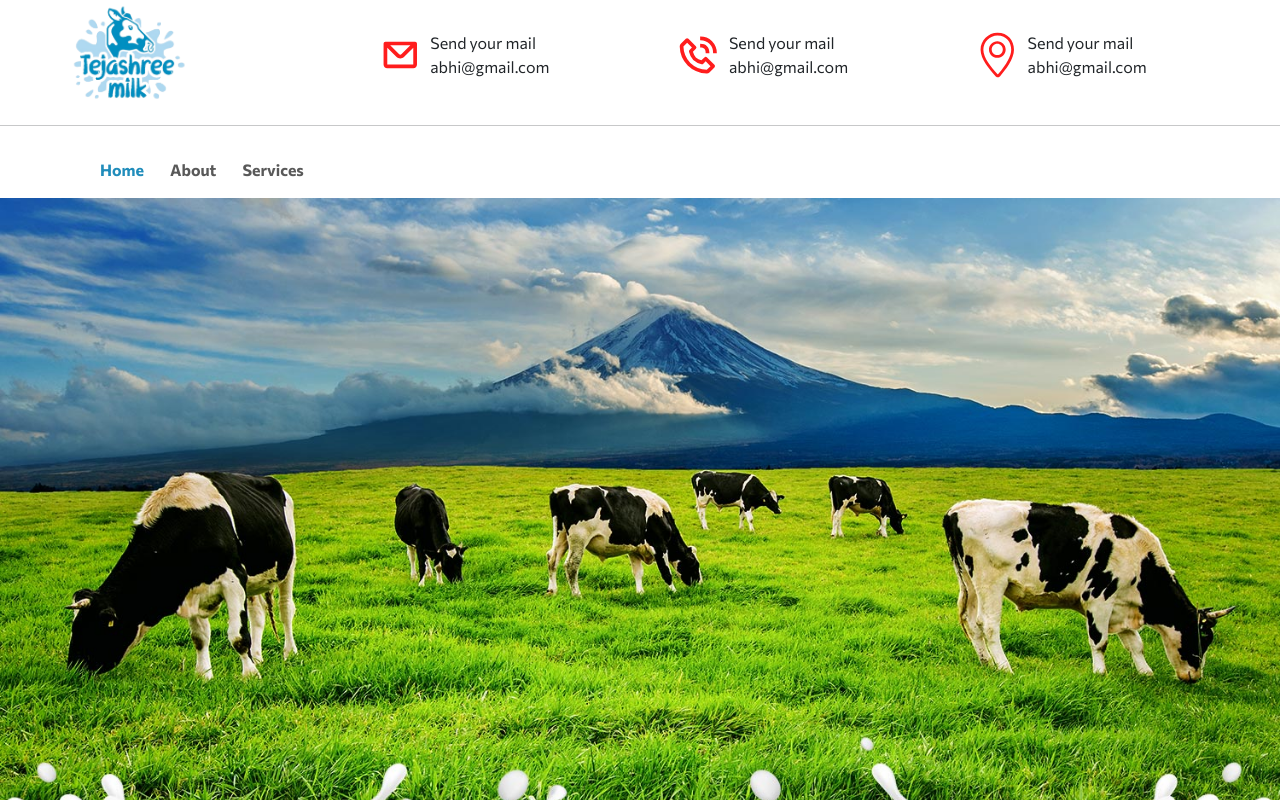
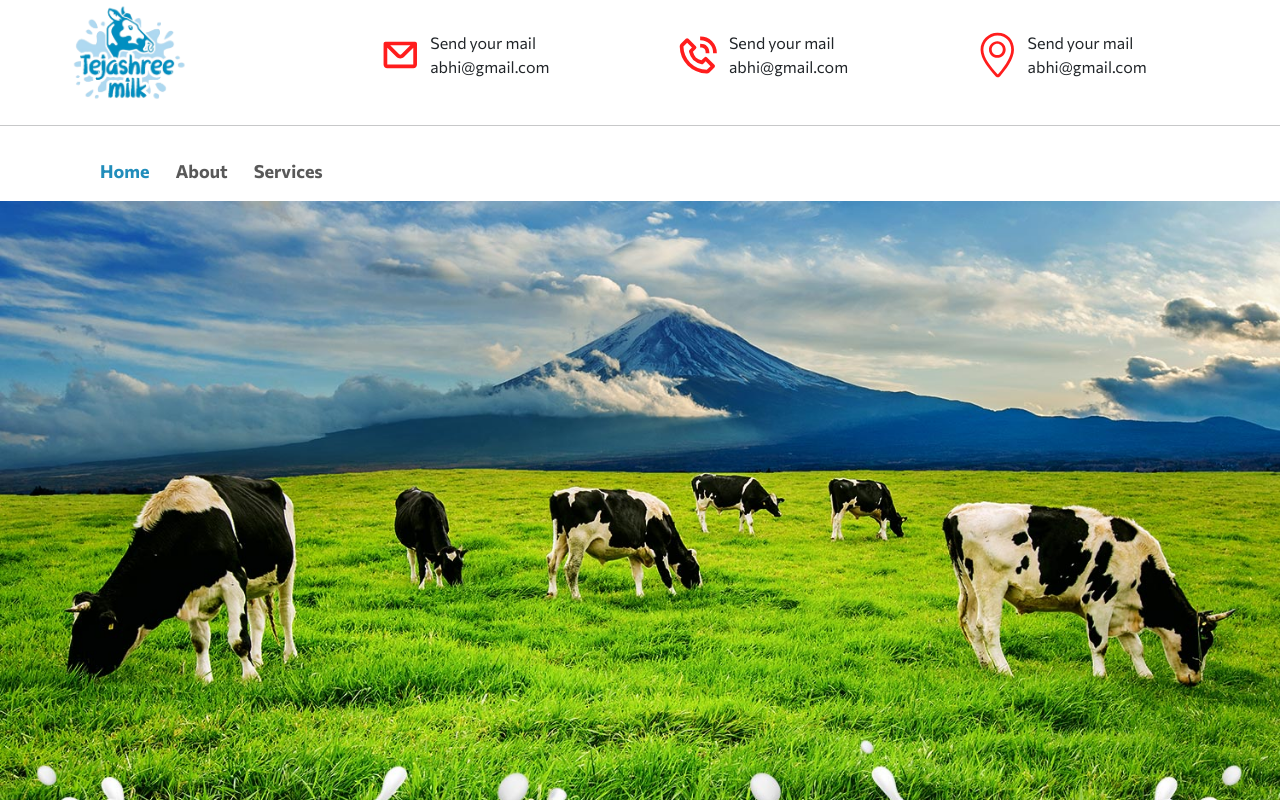
Before and after one commit to shekhar71297/Tejashreemilk, a React (Create React App) app: page / in a window 1280 px wide. Shown: the top 800 px of the page. Built offline with nearby package versions, Linux system fonts and the light colour scheme.

Commit message:
changes in navigation bar

```diff
--- a/src/common/NavBar/nav.css
+++ b/src/common/NavBar/nav.css
@@ -1,6 +1,6 @@
 /*--------------------------------------- navbar css--------------------------------------- */
 .nav-link {
-  font-size: 16px;
+  font-size: 18px !important;
   font-weight: bold !important;
   margin-left: 10px;
 }
```
